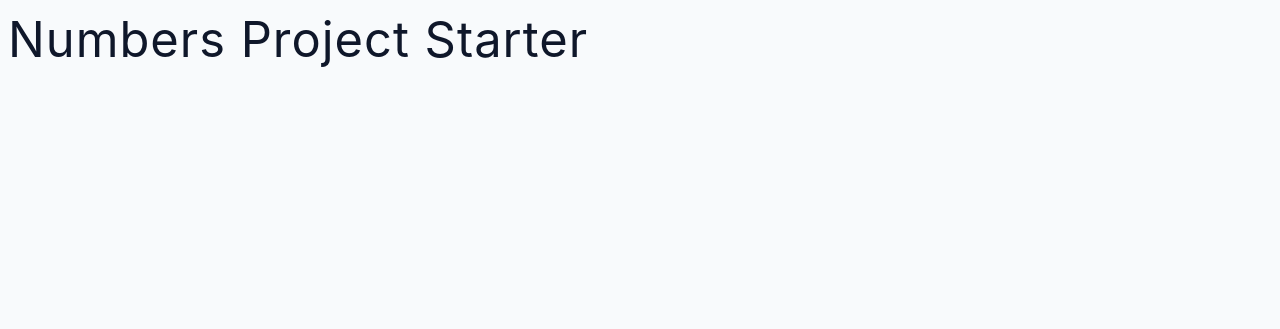
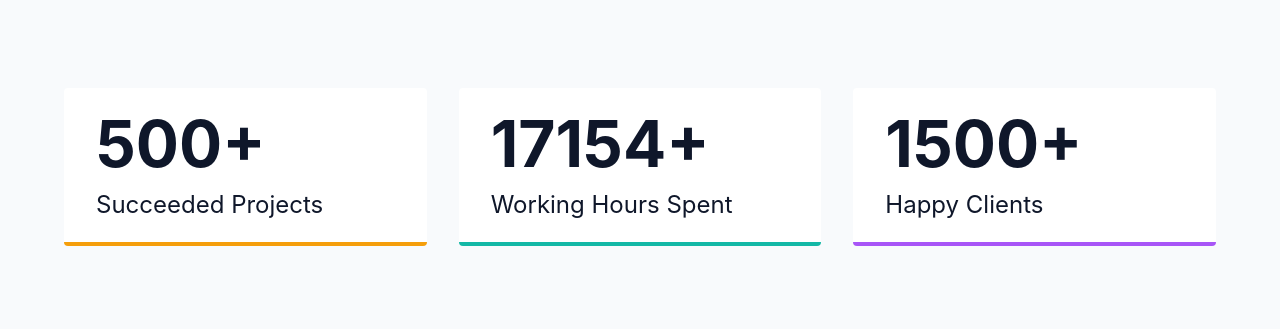
Before and after one commit to purplena/javascript-mini-projects, a plain HTML site: page 18-numbers/starter/index.html in a window 1280 px wide. Drawn offline with Linux system fonts and the light colour scheme.

Commit message:
project 18

```diff
--- a/18-numbers/starter/app.js
+++ b/18-numbers/starter/app.js
@@ -1 +1,16 @@
-console.log('numbers project');
+const updateCount = (element) => {
+  let counter = 0;
+  const increaseCount = setInterval(() => {
+    const value = element.dataset.value;
+    const increment = Math.ceil(value / 1000);
+    counter += increment;
+    element.textContent = `${counter}+`;
+    if (counter >= value) {
+      clearInterval(increaseCount);
+    }
+  }, 1);
+};
+
+Array.from(document.querySelectorAll('.number'), (span) => {
+  updateCount(span);
+});
--- a/18-numbers/starter/index.html
+++ b/18-numbers/starter/index.html
@@ -8,7 +8,20 @@
     <link rel="stylesheet" href="./styles.css" />
   </head>
   <body>
-    <h1>numbers project starter</h1>
+    <section>
+      <article>
+        <span class="number" id="span1" data-value="500">0</span>
+        <p>Succeeded Projects</p>
+      </article>
+      <article>
+        <span class="number" data-value="17140">0</span>
+        <p>Working Hours Spent</p>
+      </article>
+      <article>
+        <span class="number" data-value="1500">0</span>
+        <p>Happy Clients</p>
+      </article>
+    </section>
     <script src="./app.js"></script>
   </body>
 </html>
```
